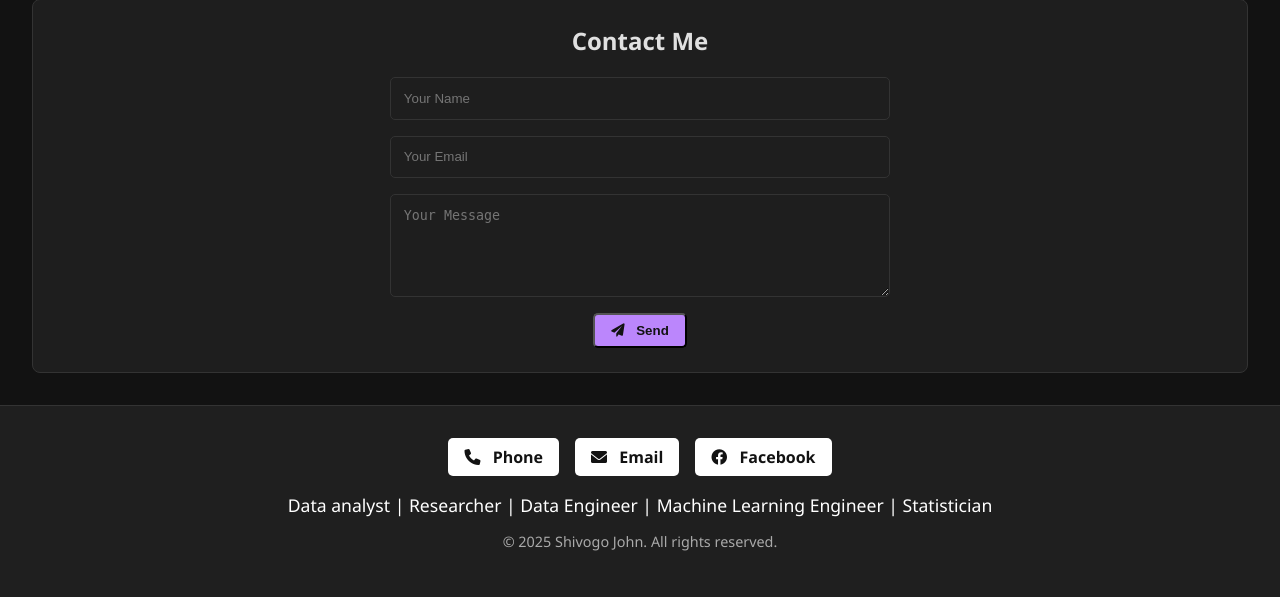
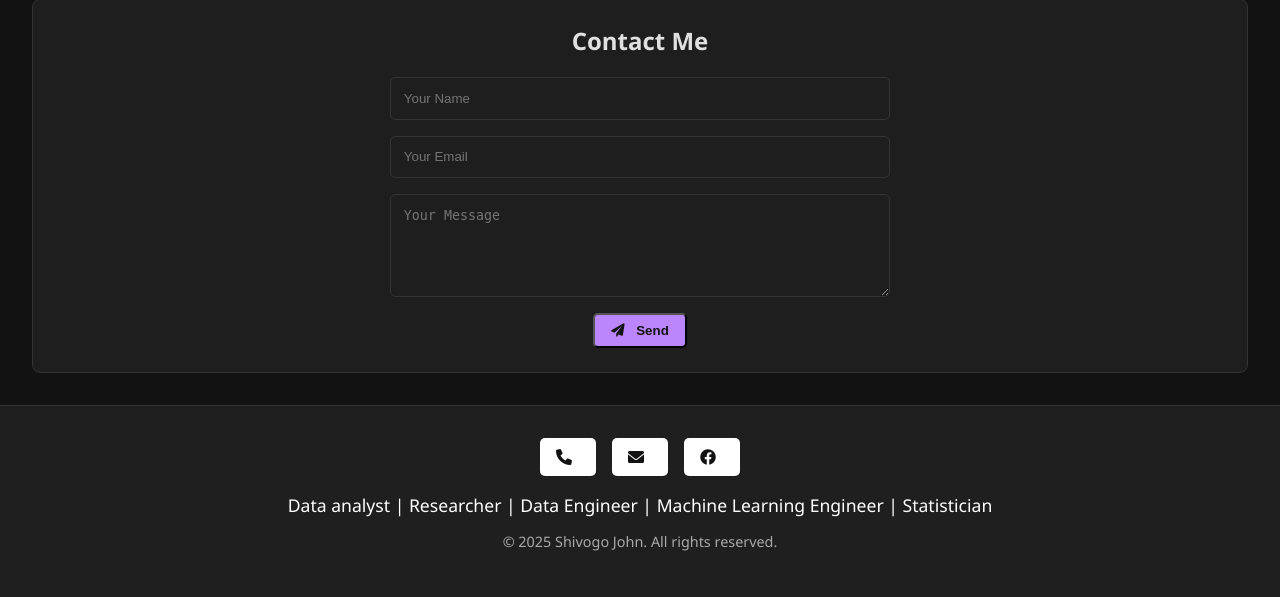
Before and after one commit to SHIVOGOJOHN/mainprofile, a Flask app: page / in a window 1280 px wide. Shown: the part 2885-3482 px from the top of the page. Run offline with Flask 3, Linux system fonts and the light colour scheme; some libraries are stand-ins or nearby versions.

Commit message:
Feat: Remove text from footer social links, leaving only icons

```diff
--- a/templates/index.html
+++ b/templates/index.html
@@ -261,9 +261,9 @@
 
     <footer>
         <div class="footer-links">
-            <a href="tel:+254704234829" class="btn" target="_blank" rel="noopener noreferrer"><i class="fas fa-phone"></i> Phone</a>
-            <a href="mailto:shivogojohn@gmail.com" class="btn" target="_blank" rel="noopener noreferrer"><i class="fas fa-envelope"></i> Email</a>
-            <a href="https://www.facebook.com/yourprofile" class="btn" target="_blank" rel="noopener noreferrer"><i class="fab fa-facebook"></i> Facebook</a>
+            <a href="tel:+254704234829" class="btn" target="_blank" rel="noopener noreferrer"><i class="fas fa-phone"></i></a>
+            <a href="mailto:shivogojohn@gmail.com" class="btn" target="_blank" rel="noopener noreferrer"><i class="fas fa-envelope"></i></a>
+            <a href="https://www.facebook.com/yourprofile" class="btn" target="_blank" rel="noopener noreferrer"><i class="fab fa-facebook"></i></a>
         </div>
         <p class="titles">Data analyst | Researcher | Data Engineer | Machine Learning Engineer | Statistician</p>
         <p class="copyright">&copy; 2025 Shivogo John. All rights reserved.</p>
```
